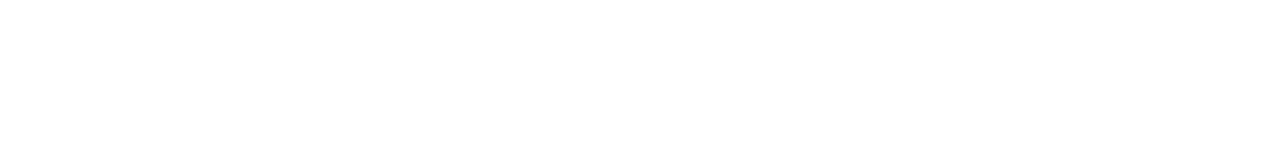
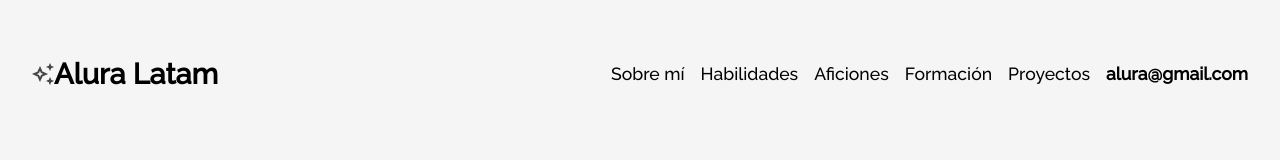
Before and after one commit to criseijas/PortfolioG7, a plain HTML site: page index.html in a window 1280 px wide. Drawn offline with Linux system fonts and the light colour scheme.

Commit message:
creación del header

```diff
--- a/assets/css/style.css
+++ b/assets/css/style.css
@@ -0,0 +1,67 @@
+:root{
+    --color-de-fondo: #F5F5F5;
+    --color-de-fondo-menu: #ffffff;
+    --color-de-link: #000000;
+}
+
+body{
+    background-color: var(--color-de-fondo);
+    font-family: 'Raleway', sans-serif;
+    margin: 0;
+    box-sizing: border-box;
+    padding: 0;
+    line-height: 1.6;
+}
+
+ol, ul, li{
+    list-style: none;
+    margin: 0;
+}
+
+a{
+    text-decoration: none;
+    color: var(--color-de-link);
+}
+
+.cabecera{
+    display: flex;
+    justify-content: space-between;
+    align-items: center;
+    padding: 2rem;
+}
+
+.cabecera__container{
+    display: flex;
+    align-items: center;
+}
+
+.navegacion{
+    display: flex;
+    align-items: center;
+}
+
+.navegacion__lista{
+    display: none;
+}
+
+.navegacion__elemento--color{
+    font-weight: 600;
+}
+
+/* Pantallas grandes */
+@media (min-width: 1024px) {
+
+    .cabecera__titulo {
+        font-size: 1.8rem;
+    }
+
+    .navegacion__lista{
+        display: block;
+        display: flex;
+    }
+
+    .navegacion__elemento a {
+        font-size: 1.1rem;
+        margin-left: 1rem;
+    }
+}
--- a/index.html
+++ b/index.html
@@ -4,9 +4,28 @@
     <meta charset="UTF-8">
     <meta name="viewport" content="width=device-width, initial-scale=1.0">
     <title>Portfolio</title>
+    <link rel="preconnect" href="https://fonts.googleapis.com">
+    <link rel="preconnect" href="https://fonts.gstatic.com" crossorigin>
+    <!-- Fuente del Proyecto Raleway -->
+    <link href="https://fonts.googleapis.com/css2?family=Raleway:wght@500&display=swap" rel="stylesheet">
     <link rel="stylesheet" href="./assets/css/style.css">
 </head>
 <body>
-
+    <header class="cabecera">
+        <div class="cabecera__container">
+            <img class="cabecera__logo" src="./assets/img/vector.png" alt="Logo">
+            <h1 class="cabecera__titulo">Alura Latam</h1>
+        </div>
+        <nav class="navegacion">
+            <ul class="navegacion__lista">
+                <li class="navegacion__elemento"><a href="#sobre-mi">Sobre mí</a></li>
+                <li class="navegacion__elemento"><a href="#habilidades">Habilidades</a></li>
+                <li class="navegacion__elemento"><a href="#aficiones">Aficiones</a></li>
+                <li class="navegacion__elemento"><a href="#formacion">Formación</a></li>
+                <li class="navegacion__elemento"><a href="#proyectos">Proyectos</a></li>
+            </ul>
+            <li class="navegacion__elemento navegacion__elemento--color"><a href="#contacto">alura@gmail.com</a></li>
+        </nav>
+    </header>
 </body>
 </html>
```
Also changed, not shown: assets/img/vector.png (added).
